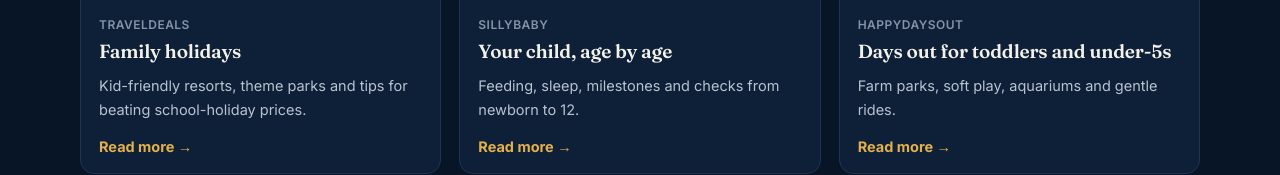
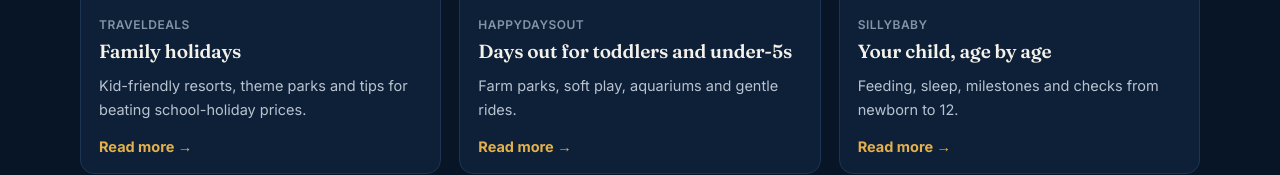
Before and after one commit to Shmorai/shmor-cruisedeals, a plain HTML site: page family-cruises/index.html in a window 1280 px wide. Shown: the part 3597-3772 px from the top of the page. Drawn offline with Linux system fonts and the light colour scheme.

Commit message:
Daily network update 2026-11-25
Co-Authored-By: Claude Opus 5.5 <noreply@anthropic.com>

```diff
--- a/family-cruises/index.html
+++ b/family-cruises/index.html
@@ -96,8 +96,8 @@
     <a class="card has-img" href="/blog/cruise-travel-insurance-what-to-check/"><img class="card-img" src="https://upload.wikimedia.org/wikipedia/commons/thumb/7/71/Tracy_Arm_fjord%2C_Alaska.jpg/1920px-Tracy_Arm_fjord%2C_Alaska.jpg" sizes="(max-width: 640px) 100vw, 380px" width="600" height="360" alt="Steep forested mountain walls rising from the water of Tracy Arm fjord in Alaska" loading="lazy" decoding="async"><h3>Cruise travel insurance: what to check before you sail</h3><p>What to check in cruise travel insurance: medical cover, pre-existing conditions, repatriation and operator failure.</p><span class="cta">Explore →</span></a></div></div></section>
 <section class="related network-links"><div class="wrap"><h2>From across the Shmor network</h2><div class="grid">
     <a class="card has-img" href="https://traveldeals.shmor.ai/family-holidays/"><img class="card-img" src="https://images.unsplash.com/photo-1693020077268-1a3b572103c1?w=600&amp;h=360&amp;fit=crop&amp;auto=format&amp;q=70" alt="" loading="lazy" width="600" height="360"><span class="merchant">TravelDeals</span><h3>Family holidays</h3><p>Kid-friendly resorts, theme parks and tips for beating school-holiday prices.</p><span class="cta">Read more →</span></a>
-    <a class="card has-img" href="https://sillybaby.shmor.ai/ages/"><img class="card-img" src="https://images.unsplash.com/photo-1505692069463-edfaea445fcd?w=600&amp;h=360&amp;fit=crop&amp;auto=format&amp;q=70" alt="" loading="lazy" width="600" height="360"><span class="merchant">SillyBaby</span><h3>Your child, age by age</h3><p>Feeding, sleep, milestones and checks from newborn to 12.</p><span class="cta">Read more →</span></a>
-    <a class="card has-img" href="https://happydaysout.shmor.ai/toddler-days-out/"><img class="card-img" src="https://images.unsplash.com/photo-1554995783-571a2b4d923a?w=600&amp;h=360&amp;fit=crop&amp;auto=format&amp;q=70" alt="" loading="lazy" width="600" height="360"><span class="merchant">HappyDaysOut</span><h3>Days out for toddlers and under-5s</h3><p>Farm parks, soft play, aquariums and gentle rides.</p><span class="cta">Read more →</span></a></div></div></section>
+    <a class="card has-img" href="https://happydaysout.shmor.ai/toddler-days-out/"><img class="card-img" src="https://images.unsplash.com/photo-1554995783-571a2b4d923a?w=600&amp;h=360&amp;fit=crop&amp;auto=format&amp;q=70" alt="" loading="lazy" width="600" height="360"><span class="merchant">HappyDaysOut</span><h3>Days out for toddlers and under-5s</h3><p>Farm parks, soft play, aquariums and gentle rides.</p><span class="cta">Read more →</span></a>
+    <a class="card has-img" href="https://sillybaby.shmor.ai/ages/"><img class="card-img" src="https://images.unsplash.com/photo-1505692069463-edfaea445fcd?w=600&amp;h=360&amp;fit=crop&amp;auto=format&amp;q=70" alt="" loading="lazy" width="600" height="360"><span class="merchant">SillyBaby</span><h3>Your child, age by age</h3><p>Feeding, sleep, milestones and checks from newborn to 12.</p><span class="cta">Read more →</span></a></div></div></section>
 <section class="cta-band"><div class="wrap"><h2>Search CruiseDeals</h2><form class="search search-lg" action="/search/" role="search">
   <svg width="20" height="20" viewBox="0 0 24 24" fill="none" stroke="currentColor" stroke-width="2.2" stroke-linecap="round" aria-hidden="true"><circle cx="11" cy="11" r="8"/><path d="m21 21-4.3-4.3"/></svg>
   <input name="q" type="search" placeholder="Search family cruises…" aria-label="Search CruiseDeals">
```
